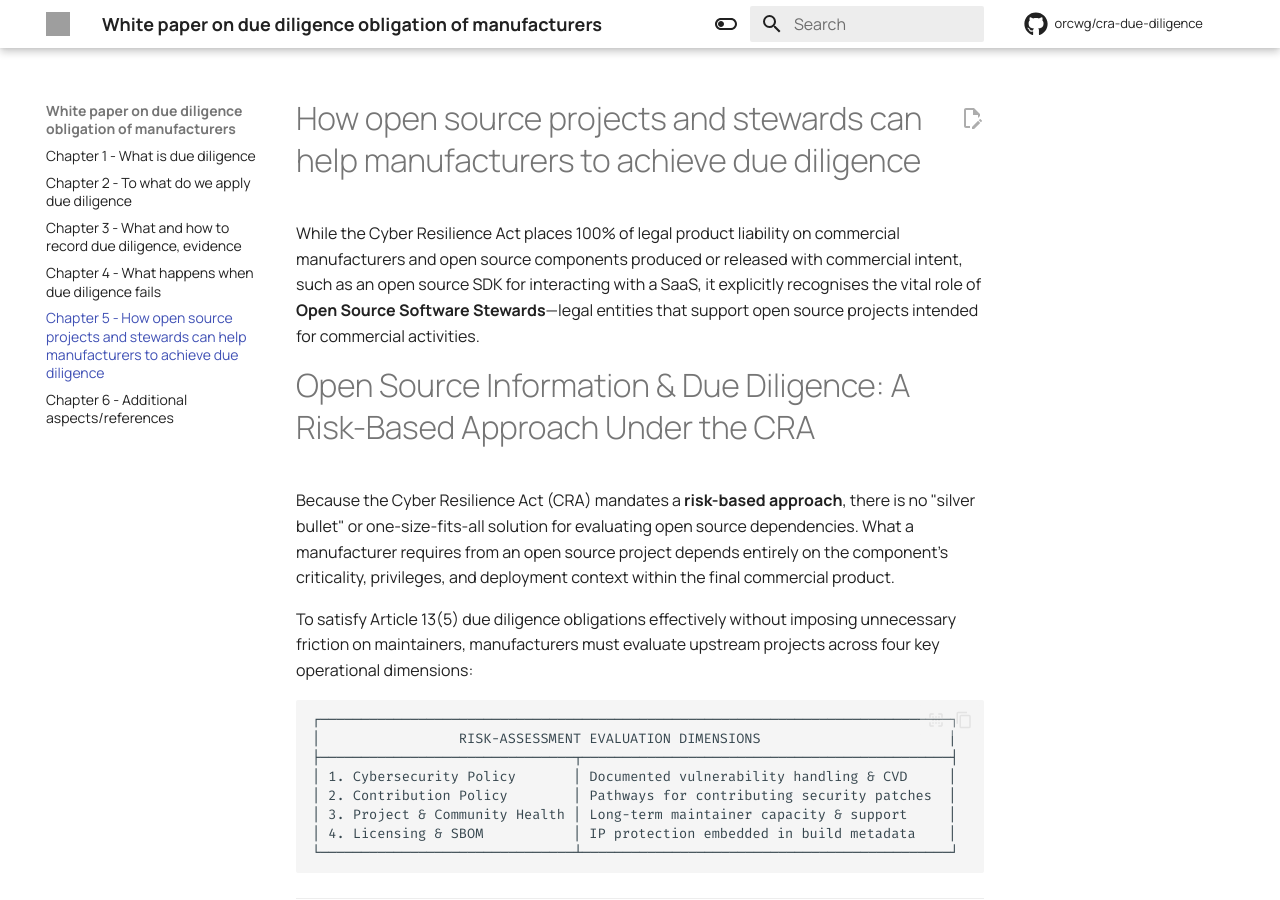
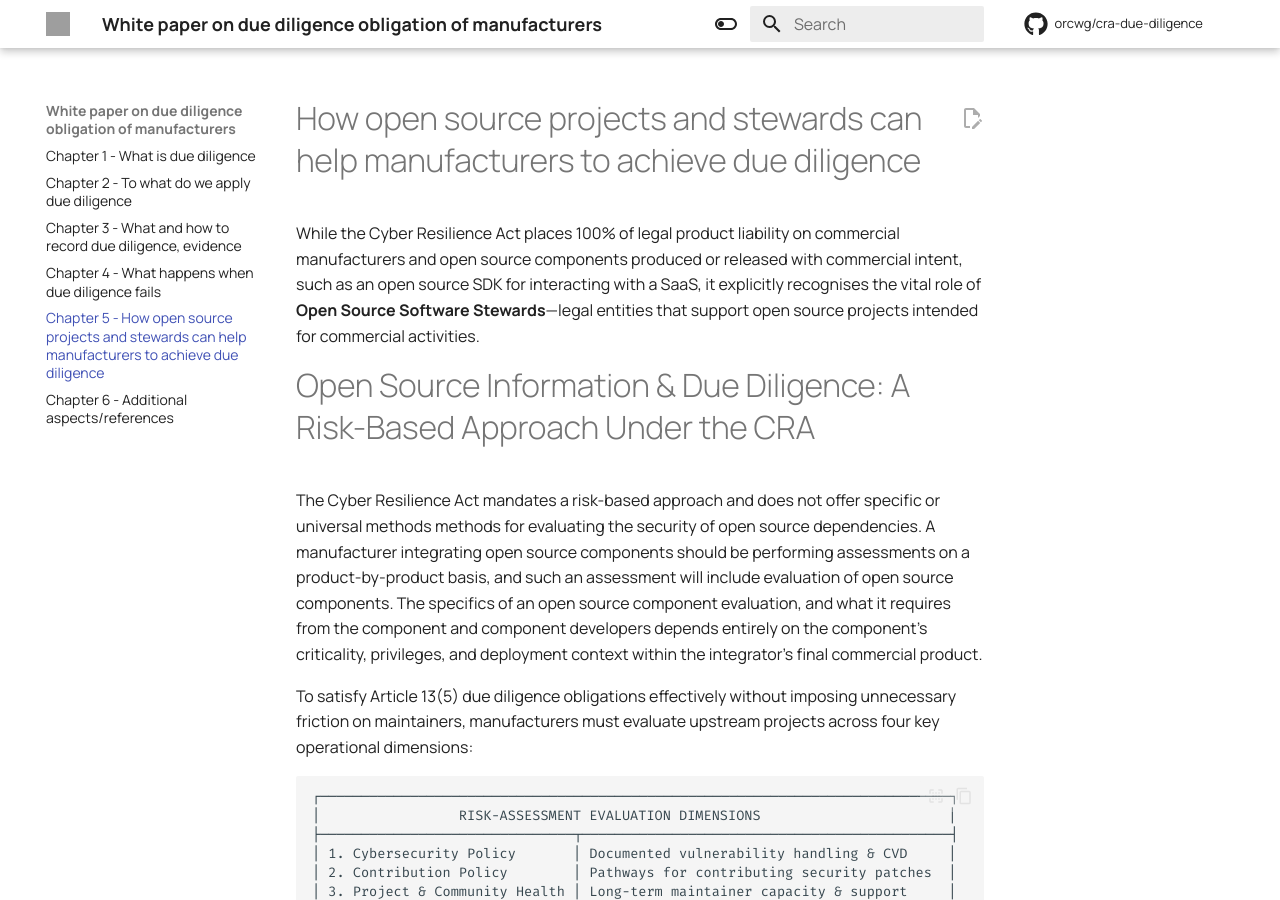
Before and after one commit to orcwg/cra-due-diligence, an MkDocs documentation site: the page built from content/05.md, in a window 1280 px wide and 900 px high. Built offline with MkDocs 1.6.1 and Material for MkDocs 9.7.7, drawn with Linux system fonts in a browser that asks for light colours; comment, search, counter and statistics services are not loaded; the version menu is left out; grey boxes are pictures that could not be loaded.

Commit message:
Update content/05.md
Signed-off-by: Juan <137221298+jrico-eclipse@users.noreply.github.com>

```diff
--- a/content/05.md
+++ b/content/05.md
@@ -3,7 +3,7 @@ While the Cyber Resilience Act places 100% of legal product liability on commerc
 
 # Open Source Information & Due Diligence: A Risk-Based Approach Under the CRA
 
-Because the Cyber Resilience Act (CRA) mandates a **risk-based approach**, there is no "silver bullet" or one-size-fits-all solution for evaluating open source dependencies. What a manufacturer requires from an open source project depends entirely on the component’s criticality, privileges, and deployment context within the final commercial product.
+The Cyber Resilience Act mandates a risk-based approach and does not offer specific or universal methods methods for evaluating the security of open source dependencies. A manufacturer integrating open source components should be performing assessments on a product-by-product basis, and such an assessment will include evaluation of open source components. The specifics of an open source component evaluation, and what it requires from the component and component developers depends entirely on the component’s criticality, privileges, and deployment context within the integrator's final commercial product.
 
 To satisfy Article 13(5) due diligence obligations effectively without imposing unnecessary friction on maintainers, manufacturers must evaluate upstream projects across four key operational dimensions:
 
```
